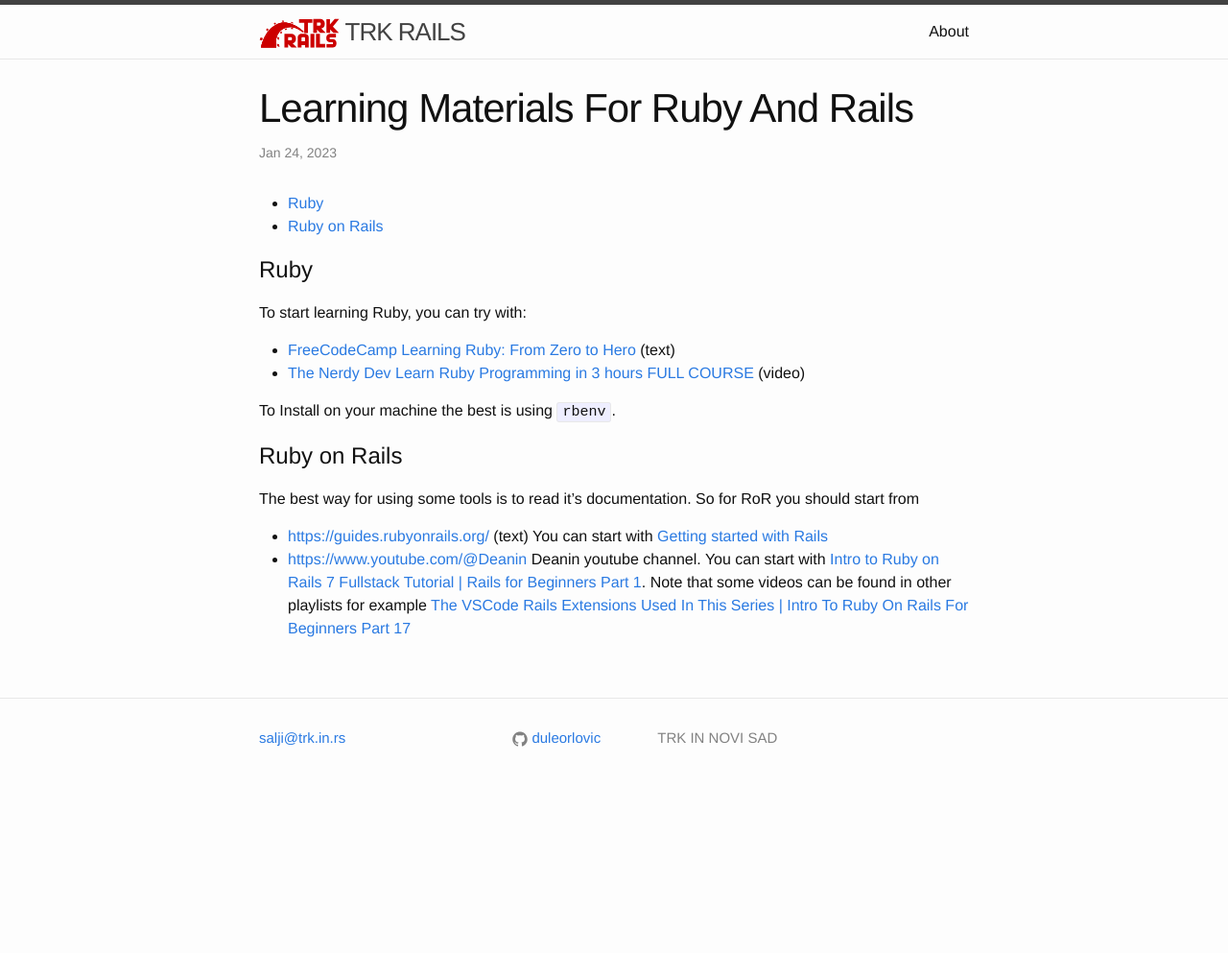
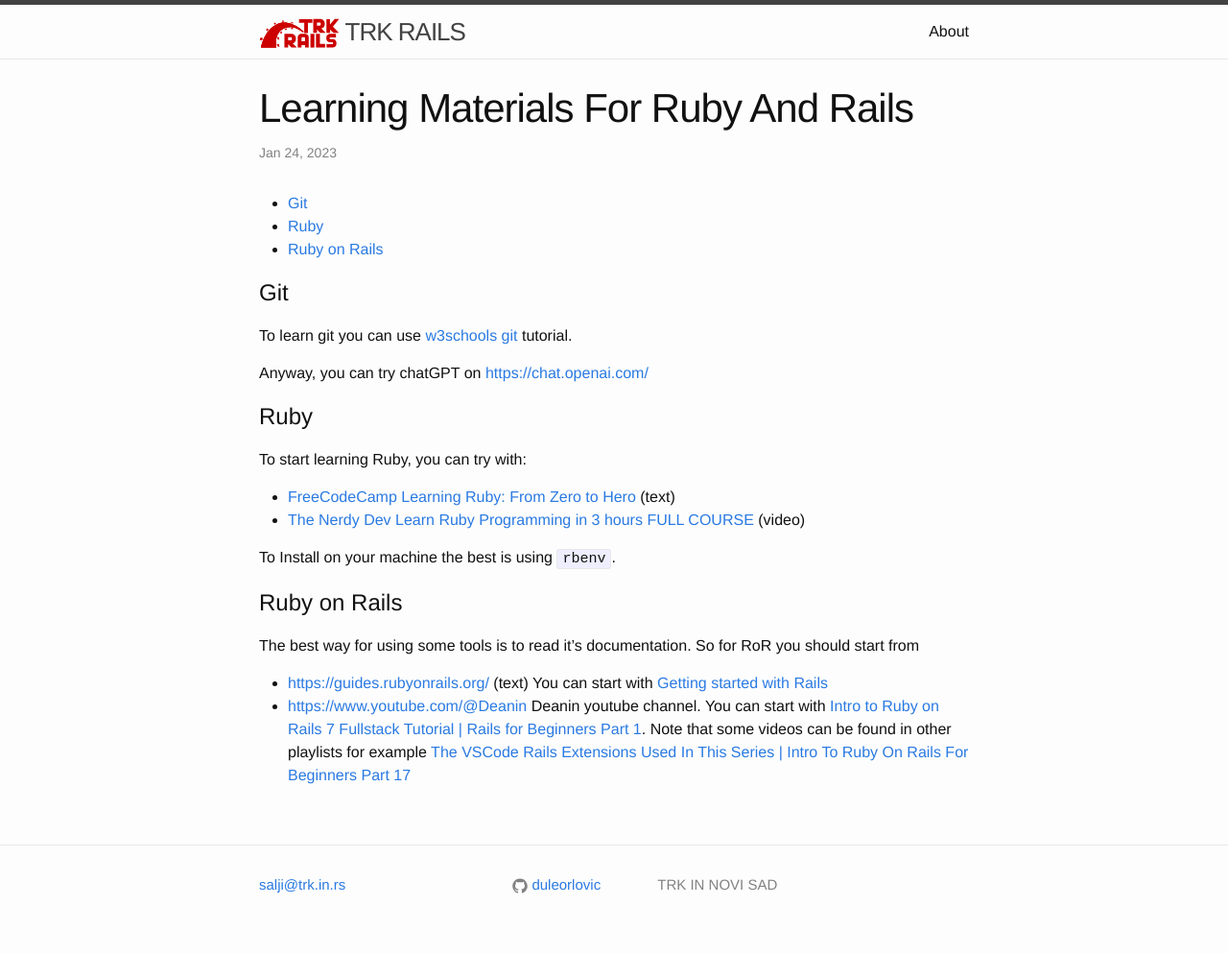
Before and after one commit to trkin/dev.trk.in.rs, a Jekyll site: the page built from _posts/2023-01-24-learning-materials-for-ruby-and-rails.md, in a window 1280 px wide. Shown: the whole page at 96% size. Built offline with Jekyll 4.4.1, drawn with Linux system fonts in a browser that asks for light colours; the table of contents is made by our own code; before the commit the page ends 900 px from its top, so only the background shows below that.

Commit message:
Add git link

```diff
--- a/_posts/2023-01-24-learning-materials-for-ruby-and-rails.md
+++ b/_posts/2023-01-24-learning-materials-for-ruby-and-rails.md
@@ -1,6 +1,12 @@
 ---
 layout: post
 ---
+
+# Git
+
+To learn git you can use [w3schools git](https://www.w3schools.com/git/) tutorial.
+
+Anyway, you can try chatGPT on [https://chat.openai.com/](https://chat.openai.com/)
 
 # Ruby
 
```
